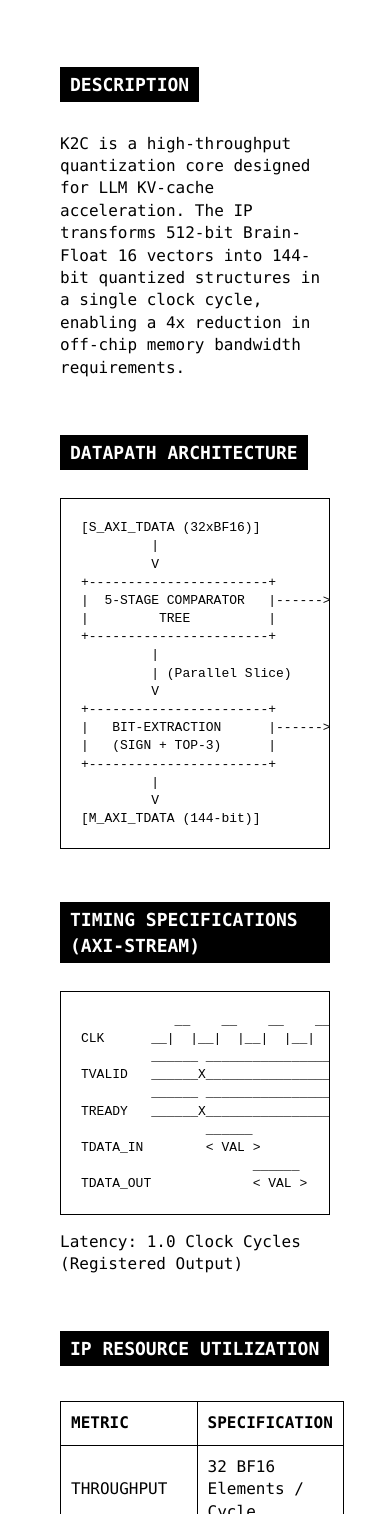
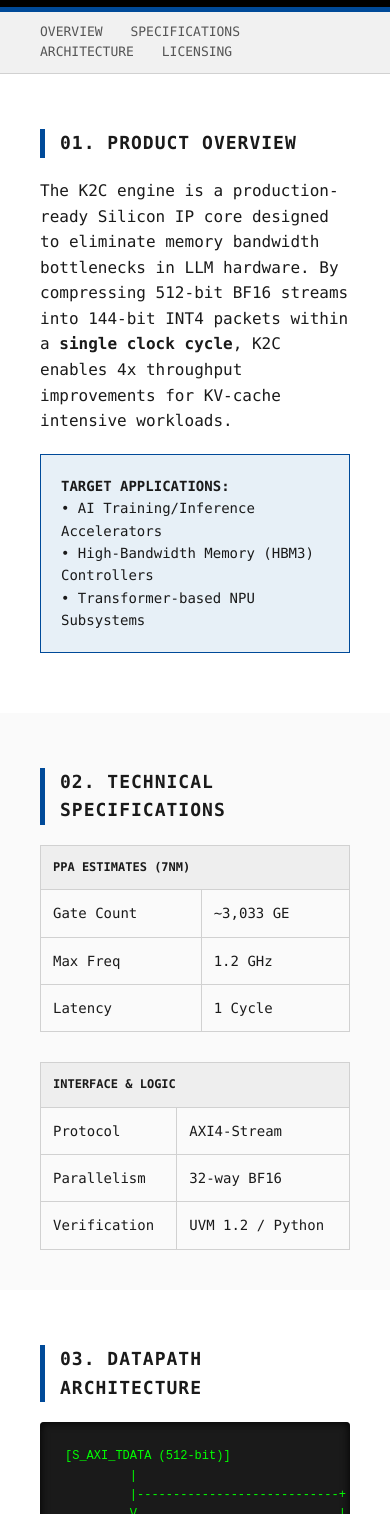
Before and after one commit to acedMaxxx/K2C-Pages, a plain HTML site: page index.html in a window 390 px wide. Shown: the part 264-1778 px from the top of the page. Drawn offline with Linux system fonts and the light colour scheme.

Commit message:
better ui

```diff
--- a/index.html
+++ b/index.html
@@ -3,156 +3,234 @@
 <head>
     <meta charset="UTF-8">
     <meta name="viewport" content="width=device-width, initial-scale=1.0">
-    <title>K2C | BF16-to-INT4 Quantitization Engine IP Core</title>
+    <title>K2C Core | High-Performance Quantization IP</title>
     <style>
+        :root {
+            --accent: #004a99; /* Deep Engineering Blue */
+            --bg: #f8f9fa;
+            --text: #1a1a1a;
+            --border: #d1d1d1;
+        }
+
         body {
-            background-color: #ffffff;
-            color: #000000;
-            font-family: 'Consolas', 'Courier New', monospace;
-            line-height: 1.4;
+            background-color: var(--bg);
+            color: var(--text);
+            font-family: 'Consolas', 'Monaco', monospace;
+            line-height: 1.6;
             margin: 0;
-            padding: 60px;
-            max-width: 900px;
+            padding: 0;
+            display: flex;
+            flex-direction: column;
+            align-items: center;
+        }
+
+        .container {
+            max-width: 1000px;
+            width: 100%;
+            background: #ffffff;
+            border-left: 1px solid var(--border);
+            border-right: 1px solid var(--border);
+            min-height: 100vh;
+            box-shadow: 0 0 20px rgba(0,0,0,0.05);
         }
 
         header {
-            border-bottom: 3px double #000;
-            margin-bottom: 30px;
-            padding-bottom: 20px;
+            background: #000;
+            color: #fff;
+            padding: 40px;
+            border-bottom: 5px solid var(--accent);
         }
 
-        h1 { font-size: 22px; margin: 0; text-decoration: underline; }
-        h2 { font-size: 18px; background: #000; color: #fff; padding: 5px 10px; margin-top: 40px; display: inline-block; }
+        .header-top {
+            display: flex;
+            justify-content: space-between;
+            align-items: flex-end;
+        }
+
+        h1 { font-size: 28px; margin: 0; letter-spacing: 2px; }
+        .subtitle { color: var(--accent); font-weight: bold; margin-top: 5px; }
+
+        nav {
+            background: #f1f1f1;
+            padding: 10px 40px;
+            border-bottom: 1px solid var(--border);
+            font-size: 13px;
+        }
+
+        nav a { color: #555; text-decoration: none; margin-right: 20px; text-transform: uppercase; }
+        nav a:hover { color: var(--accent); }
+
+        section { padding: 40px; }
+
+        h2 {
+            font-size: 18px;
+            border-left: 5px solid var(--accent);
+            padding-left: 15px;
+            margin-bottom: 20px;
+            text-transform: uppercase;
+            letter-spacing: 1px;
+        }
+
+        .grid {
+            display: grid;
+            grid-template-columns: 1fr 1fr;
+            gap: 30px;
+        }
 
         .spec-table {
             width: 100%;
             border-collapse: collapse;
-            margin: 20px 0;
+            font-size: 14px;
         }
 
+        .spec-table th { background: #eee; text-transform: uppercase; font-size: 12px; }
         .spec-table td, .spec-table th {
-            border: 1px solid #000;
-            padding: 10px;
+            border: 1px solid var(--border);
+            padding: 12px;
             text-align: left;
         }
 
         pre {
-            background: #ffffff;
-            padding: 20px;
-            border: 1px solid #000;
-            font-size: 13px;
+            background: #1a1a1a;
+            color: #00ff00; /* Terminal Green for diagrams */
+            padding: 25px;
+            border-radius: 4px;
+            font-size: 12px;
             overflow-x: auto;
+            box-shadow: inset 0 0 10px #000;
         }
 
-        footer {
-            margin-top: 80px;
-            font-size: 12px;
-            border-top: 1px solid #000;
-            padding-top: 20px;
+        .infobox {
+            background: #e7f0f7;
+            border: 1px solid var(--accent);
+            padding: 20px;
+            margin: 20px 0;
+            font-size: 14px;
         }
 
-        .contact-box {
-            border: 2px solid #000;
-            padding: 20px;
-            margin-top: 20px;
-            display: inline-block;
+        .contact-card {
+            background: #000;
+            color: #fff;
+            padding: 30px;
+            margin-top: 40px;
         }
 
-        a { color: #000; text-decoration: bold; }
+        .contact-card a { color: #00ff00; }
+
+        footer {
+            padding: 40px;
+            font-size: 11px;
+            color: #777;
+            text-align: center;
+        }
+
+        @media (max-width: 768px) {
+            .grid { grid-template-columns: 1fr; }
+            body { padding: 0; }
+        }
     </style>
 </head>
 <body>
 
+<div class="container">
     <header>
-    <h1>IP DATA SHEET: K2C BF16-TO-INT4 QUANTITIZATION ENGINE</h1>
-    <p>VERSION 1.0.0 | RELEASE 2025 </p>
+        <div class="header-top">
+            <div>
+                <h1>K2C™ BF16-TO-INT4 ENGINE</h1>
+                <div class="subtitle">ULTRA-LOW LATENCY QUANTIZATION IP</div>
+            </div>
+            <div style="text-align: right; font-size: 12px;">
+                DOC_ID: K2C-DS-2025-01<br>
+                REV: 1.0.0
+            </div>
+        </div>
     </header>
 
-<section>
-    <h2>DESCRIPTION</h2>
+    <nav>
+        <a href="#overview">Overview</a>
+        <a href="#specs">Specifications</a>
+        <a href="#architecture">Architecture</a>
+        <a href="#licensing">Licensing</a>
+    </nav>
+
+    <section id="overview">
+        <h2>01. Product Overview</h2>
         <p>
-        K2C is a high-throughput quantization core designed for LLM KV-cache
-        acceleration. The IP transforms 512-bit Brain-Float 16 vectors into
-        144-bit quantized structures in a single clock cycle, enabling a
-        4x reduction in off-chip memory bandwidth requirements.
+            The K2C engine is a production-ready Silicon IP core designed to eliminate memory bandwidth
+            bottlenecks in LLM hardware. By compressing 512-bit BF16 streams into 144-bit INT4 packets
+            within a <strong>single clock cycle</strong>, K2C enables 4x throughput improvements for
+            KV-cache intensive workloads.
         </p>
+        <div class="infobox">
+            <strong>TARGET APPLICATIONS:</strong><br>
+            • AI Training/Inference Accelerators<br>
+            • High-Bandwidth Memory (HBM3) Controllers<br>
+            • Transformer-based NPU Subsystems
+        </div>
     </section>
 
-<section>
-    <h2>DATAPATH ARCHITECTURE</h2>
+    <section id="specs" style="background: #fafafa;">
+        <h2>02. Technical Specifications</h2>
+        <div class="grid">
+            <table class="spec-table">
+                <tr><th colspan="2">PPA Estimates (7nm)</th></tr>
+                <tr><td>Gate Count</td><td>~3,033 GE</td></tr>
+                <tr><td>Max Freq</td><td>1.2 GHz</td></tr>
+                <tr><td>Latency</td><td>1 Cycle</td></tr>
+            </table>
+            <table class="spec-table">
+                <tr><th colspan="2">Interface & Logic</th></tr>
+                <tr><td>Protocol</td><td>AXI4-Stream</td></tr>
+                <tr><td>Parallelism</td><td>32-way BF16</td></tr>
+                <tr><td>Verification</td><td>UVM 1.2 / Python</td></tr>
+            </table>
+        </div>
+    </section>
+
+    <section id="architecture">
+        <h2>03. Datapath Architecture</h2>
         <pre>
-[S_AXI_TDATA (32xBF16)]
+[S_AXI_TDATA (512-bit)]
          |
-         V
-+-----------------------+
-|  5-STAGE COMPARATOR   |------> [MAX_ABSOLUTE_SCALE (16-bit BF16)]
-|         TREE          |
-+-----------------------+
-         |
-         | (Parallel Slice)
-         V
-+-----------------------+
-|   BIT-EXTRACTION      |------> [32x INT4 WEIGHTS]
-|   (SIGN + TOP-3)      |
-+-----------------------+
+         |----------------------------+
+         V                            |
++-----------------------+      +-------------+
+|  5-STAGE COMPARATOR   |      | BIT-SLICER  |
+|  TREE (MAX-FINDER)    |      | (INT4 EXT)  |
++-----------------------+      +-------------+
+         |                            |
+         V                            V
+[16-bit BF16 SCALE]            [128-bit WEIGHTS]
+         |                            |
+         +------------+---------------+
                       |
                       V
             [M_AXI_TDATA (144-bit)]
         </pre>
     </section>
 
-<section>
-    <h2>TIMING SPECIFICATIONS (AXI-STREAM)</h2>
-<pre>
-            __    __    __    __    __
-CLK      __|  |__|  |__|  |__|  |__|  |__
-         ______ _________________________
-TVALID   ______X_________________________
-         ______ _________________________
-TREADY   ______X_________________________
-                ______
-TDATA_IN        < VAL >
-                      ______
-TDATA_OUT             < VAL >
-</pre>
-    <p>Latency: 1.0 Clock Cycles (Registered Output)</p>
-</section>
+    <section id="licensing">
+        <h2>04. Licensing & Deliverables</h2>
+        <p>The IP is delivered as a comprehensive design kit including:</p>
+        <ul style="font-size: 14px;">
+            <li>Synthesizable SystemVerilog Source Code</li>
+            <li>Complete UVM 1.2 Verification Environment</li>
+            <li>Bit-Exact Python Reference Model</li>
+            <li>Integration Guide & Timing Constraints</li>
+        </ul>
 
-<section>
-    <h2>IP RESOURCE UTILIZATION</h2>
-    <table class="spec-table">
-        <tr><th>METRIC</th><th>SPECIFICATION</th></tr>
-        <tr><td>THROUGHPUT</td><td>32 BF16 Elements / Cycle</td></tr>
-        <tr><td>GATE COUNT</td><td>~3,033 GE (NAND2 Reference)</td></tr>
-        <tr><td>MAX FREQUENCY</td><td>1.2 GHz @ 7nm</td></tr>
-        <tr><td>POWER OPT.</td><td>Input-Gate Clock Enable Logic</td></tr>
-        <tr><td>VERIFICATION</td><td>UVM 1.2 / Python Bit-Exact Model</td></tr>
-    </table>
-</section>
-
-<section>
-    <h2>DELIVERABLES</h2>
-    <ul>
-        <li>Synthesizable SystemVerilog RTL</li>
-        <li>SystemVerilog / UVM Testbench</li>
-        <li>Python Golden Reference Model</li>
-        <li>Area and Timing Reports (GDSII available upon request)</li>
-    </ul>
-</section>
-
-<section>
-    <h2>CONTACT & LICENSING</h2>
-    <div class="contact-box">
-        TECHNICAL INQUIRIES: <br>
-        NAME  : Tarush Kalihari <br>
-        EMAIL : tarushk25@outlook.com
+        <div class="contact-card">
+            <strong>REQUEST EVALUATION LICENSE</strong><br><br>
+            NAME : Tarush Kalihari<br>
+            EMAIL: <a href="mailto:tarushk25@outlook.com">tarushk25@outlook.com</a><br>
+            PORTFOLIO: <a href="#">Hardware IP Catalog</a>
         </div>
     </section>
 
     <footer>
-    CONFIDENTIAL TECHNICAL DATA - TARUSH KALIHARI 2025.
-    ALL TRADEMARKS ARE PROPERTY OF THEIR RESPECTIVE OWNERS.
+        CONFIDENTIAL DATA SHEET. © 2025 TARUSH KALIHARI. ALL TRADEMARKS ARE PROPERTY OF THEIR RESPECTIVE OWNERS.
     </footer>
+</div>
 
 </body>
 </html>
```
Lines whose indentation alone changed are shown as unchanged.
